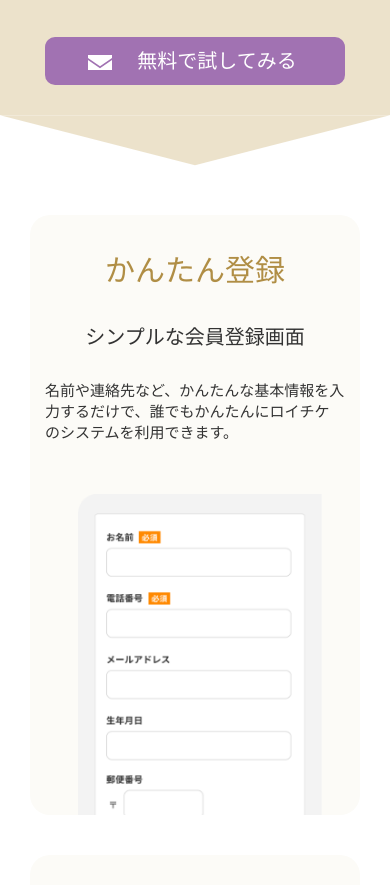
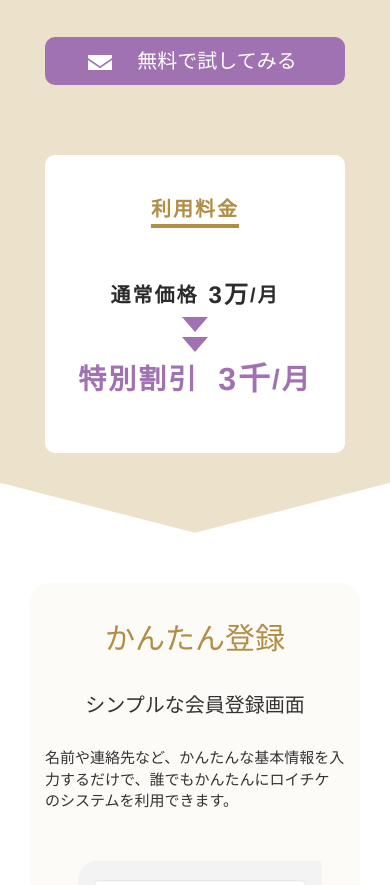
Before and after one commit to binhdv155127/landing-page, a plain HTML site: page index.html in a window 390 px wide. Shown: the part 8339-9224 px from the top of the page. Drawn offline with Linux system fonts and the light colour scheme.

Commit message:
update ui

```diff
--- a/css/style.css
+++ b/css/style.css
@@ -884,6 +884,94 @@
     text-align: center;
 }
 
+.triangle-right {
+    width: 0;
+    height: 0;
+    border-top: 15px solid transparent;
+    border-left: 15px solid #A172B2;
+    border-bottom: 15px solid transparent;
+}
+
+.usage-charges {
+    background-color: #FFFFFF;
+    margin-top: 7rem;
+    max-width: 104rem;
+    margin-left: auto;
+    margin-right: auto;
+    text-align: center;
+    border-radius: 10px;
+}
+
+.usage-charges-title {
+    font-size: 20px;
+    font-weight: 600;
+    padding-top: 4rem;
+    color: #B08E45;
+    display: inline-block;
+    border-bottom: 4px solid;
+    letter-spacing: 2px;
+}
+
+.usage-charges-content {
+    display: flex;
+    -webkit-justify-content: center;
+    -webkit-align-items: center;
+    padding: 7rem 7rem 7rem 8.5rem;
+}
+
+.usage-charges-text1 {
+    color: #2C2C2C;
+    font-size: 20px;
+    font-weight: 600;
+    letter-spacing: 2px;
+    margin-left: 4rem;
+}
+
+.usage-charges-text2 {
+    color: #2C2C2C;
+    font-size: 24px;
+    font-weight: 600;
+    letter-spacing: 2px;
+    margin-left: 3rem;
+}
+
+.triangle-right {
+    margin-left: 4rem;
+}
+
+.triangle-right + .triangle-right {
+    margin-left: 3px;
+}
+
+.usage-charges-text3 {
+    margin-left: 3rem;
+    color: #A172B2;
+    font-size: 28px;
+    font-weight: 600;
+    letter-spacing: 2px;
+}
+
+.usage-charges-text4 {
+    margin-left: 4rem;
+    color: #A172B2;
+    font-size: 32px;
+    font-weight: 600;
+    letter-spacing: 2px;
+}
+
+.usage-charges-custom {
+    margin-left: 0 !important;
+}
+
+.usage-charges-rps {
+    display: contents;
+}
+
+.img-custom {
+    width: 480px;
+    height: 400px;
+}
+
 
 @media screen and (max-width: 1537px) {
     .header-content-text {
@@ -1388,6 +1476,64 @@
     .content-five-main + .content-five-main {
         margin-top: 2rem;
     }
+
+    .usage-charges-content {
+        display: block;
+        padding: 5rem 0;
+    }
+
+    .usage-charges-rps {
+        display: flex;
+        -webkit-justify-content: center;
+        -webkit-align-items: center;
+    }
+
+    .usage-charges-text1 {
+        margin-left: 0;
+    }
+
+    .usage-charges-text2 {
+        margin-left: 1rem;
+    }
+
+    .usage-charges-text3 {
+        margin-left: 0;
+    }
+
+    .usage-charges-text3 {
+        margin-left: 0;
+    }
+
+    .usage-charges-text4 {
+        margin-left: 2rem;
+    }
+
+    .triangle-right {
+        margin-left: 0;
+        width: 0;
+        height: 0;
+        border-left: 13px solid transparent;
+        border-right: 13px solid transparent;
+        border-top: 15px solid #A172B2;
+    }
+
+    .triangle-right + .triangle-right {
+        margin-left: 0;
+    }
+
+    .triangle-right-rps {
+        display: inline-block;
+        height: 3.5rem;
+        margin-top: 0.5rem;
+    }
+
+    .triangle-right-custom {
+        position: relative;
+        bottom: 1rem;
+    }
+
+
+
 }
 
 @media screen and (max-width: 375px) {
--- a/index.html
+++ b/index.html
@@ -288,6 +288,31 @@
                     </div>
                 </div>
             </div>
+            <div class="row">
+                <div class="col-xs-12 col-sm-12 col-md-12 col-lg-12">
+                    <div class="usage-charges">
+                        <div class="usage-charges-title">
+                            利用料金
+                        </div>
+                        <div class="usage-charges-content">
+                            <div class="usage-charges-rps">
+                                <div class="usage-charges-text1">通常価格</div>
+                                <div class="usage-charges-text2">3万</div>
+                                <div class="usage-charges-text1 usage-charges-custom">/月</div>
+                            </div>
+                            <div class="usage-charges-rps triangle-right-rps">
+                                <div class="triangle-right"></div>
+                                <div class="triangle-right triangle-right-custom"></div>
+                            </div>
+                            <div class="usage-charges-rps">
+                                <div class="usage-charges-text3">特別割引 </div>
+                                <div class="usage-charges-text4">3千</div>
+                                <div class="usage-charges-text3 usage-charges-custom">/月</div>
+                            </div>
+                        </div>
+                    </div>
+                </div>
+            </div>
         </div>
     </div>
     <div class="triangle-background"></div>
@@ -501,7 +526,7 @@
                     </div>
                 </div>
                 <div class="col-xs-12 col-sm-6 col-md-6 col-lg-6 content-four-img-left">
-                    <img src="./assets/img_12.png" alt="">
+                    <img src="./assets/img_12.png" alt="" class="img-custom">
                     <div class="text-under-img">
                         「スタッフ」をクリックすると、スタッフ名簿が表示されます。<br />
                         複数の店舗を経営していても店舗ごとのスタッフを絞り込めます。
@@ -522,7 +547,7 @@
                     </div>
                 </div>
                 <div class="col-xs-12 col-sm-6 col-md-6 col-lg-6 content-four-img-left">
-                    <img src="./assets/img_14.png" alt="">
+                    <img src="./assets/img_14.png" alt="" class="img-custom">
                     <div class="text-under-img">
                         「顧客」をクリックすると、顧客名簿が表示されます。複数の店舗を<br />
                         経営していても店舗ごとの顧客を絞り込めます。「予約顧客」をクリッ<br />
@@ -531,7 +556,7 @@
                     </div>
                 </div>
                 <div class="col-xs-12 col-sm-6 col-md-6 col-lg-6 content-four-img-rights">
-                    <img src="./assets/img_15.png" alt="">
+                    <img src="./assets/img_15.png" alt="" class="img-custom">
                     <div class="text-under-img">
                         「予約」をクリックすれば、予約状況がひと目でわかるカレンダー表示<br />
                         にすることも可能です。
@@ -545,7 +570,7 @@
                     </div>
                 </div>
                 <div class="col-xs-12 col-sm-6 col-md-6 col-lg-6 content-four-img-left">
-                    <img src="./assets/img_16.png" alt="">
+                    <img src="./assets/img_16.png" alt="" class="img-custom">
                     <div class="text-under-img">
                         「売上」をクリックすると売上一覧が表示されます。CSVやEXCELにも<br />
                         出力可能です。店舗ごとや顧客ごと、支払状況ごとにも絞り込めま<br />
```
Also changed, not shown: assets/img_12.png, assets/img_14.png, assets/img_15.png, assets/img_16.png.
